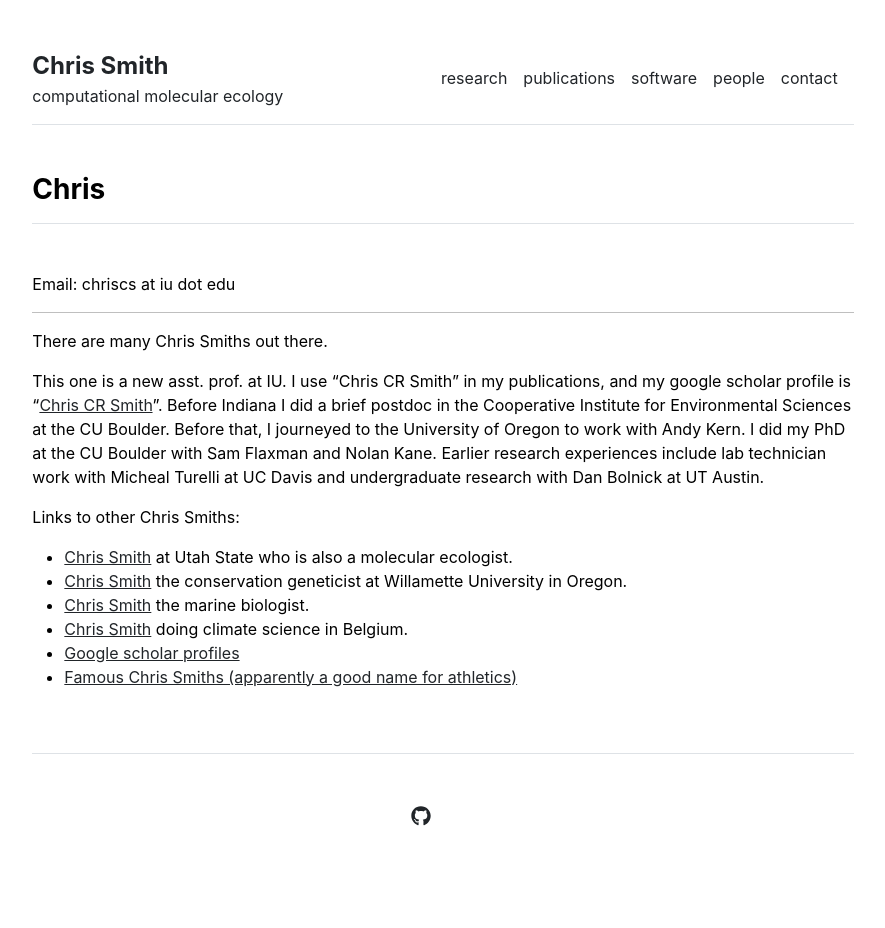
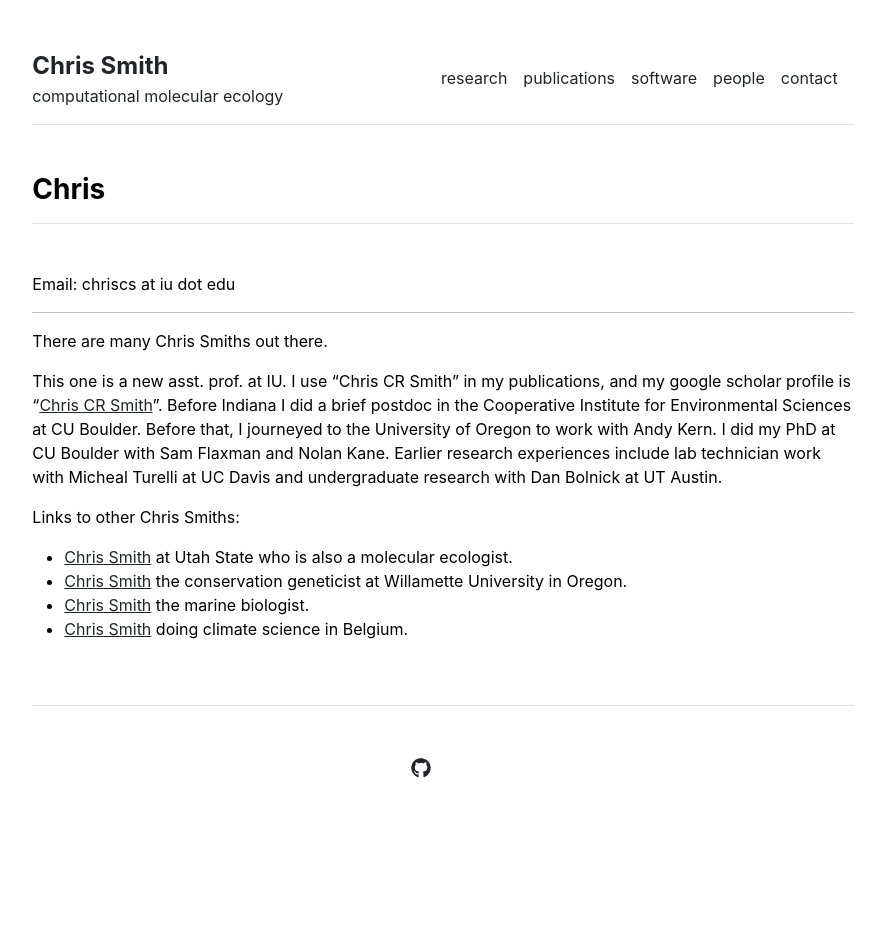
Before and after one commit to chriscrsmith/chriscrsmith.github.io, a Jekyll site: the page built from people/me.md, in a window 1280 px wide. Shown: the whole page, without its empty margins (197-1082 px from the left). Built offline with Jekyll 4.4.1, drawn with Linux system fonts in a browser that asks for light colours; after the commit the page ends 900 px from its top, so only the background shows below that.

Commit message:
small change

```diff
--- a/people/me.md
+++ b/people/me.md
@@ -11,9 +11,9 @@
 
 This one is a new asst. prof. at IU.
 I use "Chris CR Smith" in my publications, and my google scholar profile is "[Chris CR Smith](https://scholar.google.com/citations?hl=en&user=ZHHGVn8AAAAJ)".
-Before Indiana I did a brief postdoc in	the Cooperative	Institute for Environmental Sciences at	the CU Boulder.
+Before Indiana I did a brief postdoc in	the Cooperative	Institute for Environmental Sciences at	CU Boulder.
 Before that, I journeyed to the University of Oregon to work with Andy Kern.
-I did my PhD at the CU Boulder with Sam Flaxman and Nolan Kane.
+I did my PhD at CU Boulder with Sam Flaxman and Nolan Kane.
 Earlier research experiences include lab technician work with Micheal Turelli at UC Davis and undergraduate research with Dan Bolnick at UT Austin.
 
 Links to other Chris Smiths:
@@ -21,5 +21,3 @@
 - [Chris Smith](https://people.willamette.edu/~csmith/ChrisSmith.htm) the conservation geneticist at Willamette University in Oregon.
 - [Chris Smith](https://www.hcmr.gr/en/portfolio/smith-christopher-j/) the marine biologist.
 - [Chris Smith](https://cjsmith.be/) doing climate science in Belgium.
-- [Google scholar profiles](https://en.wikipedia.org/wiki/Chris_Smith)
-- [Famous Chris Smiths (apparently a good name for athletics)](https://en.wikipedia.org/wiki/Chris_Smith)
```
